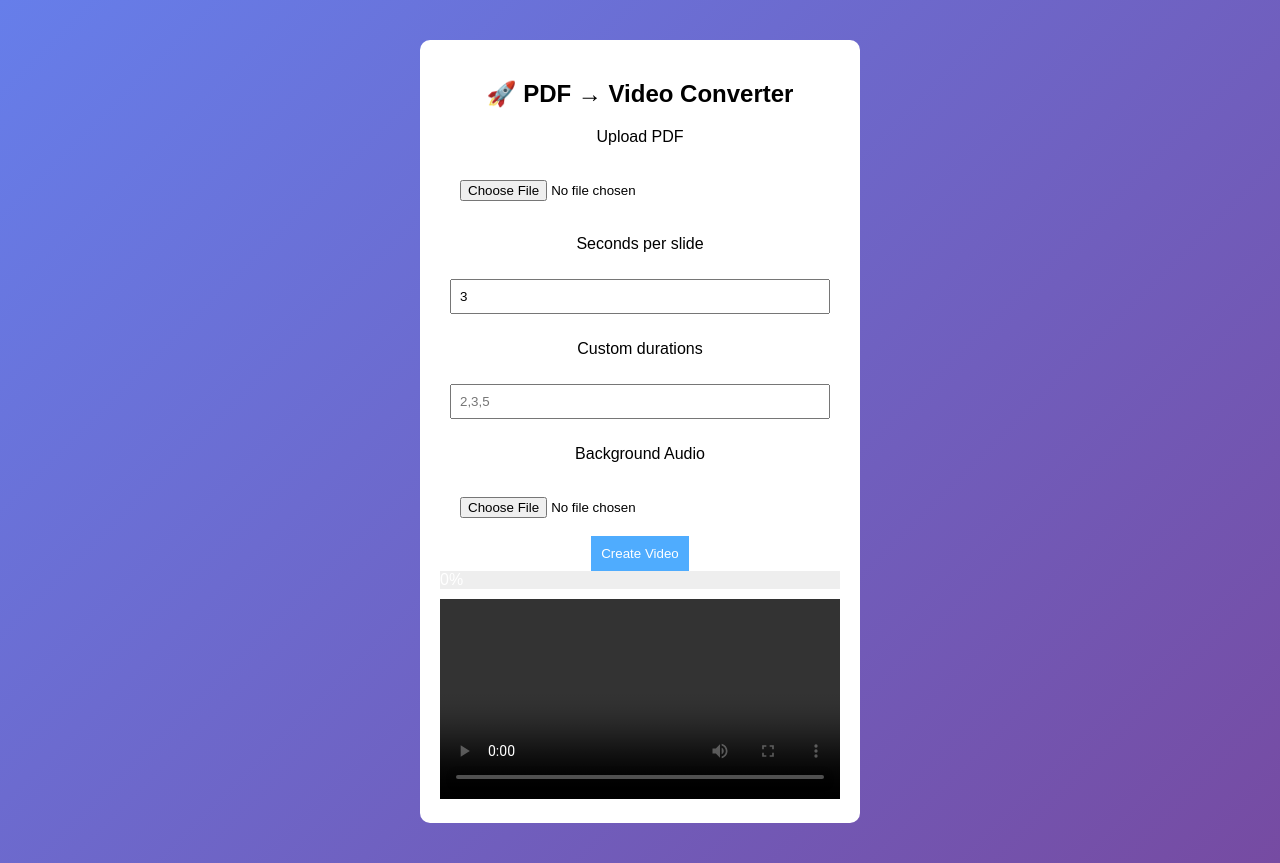
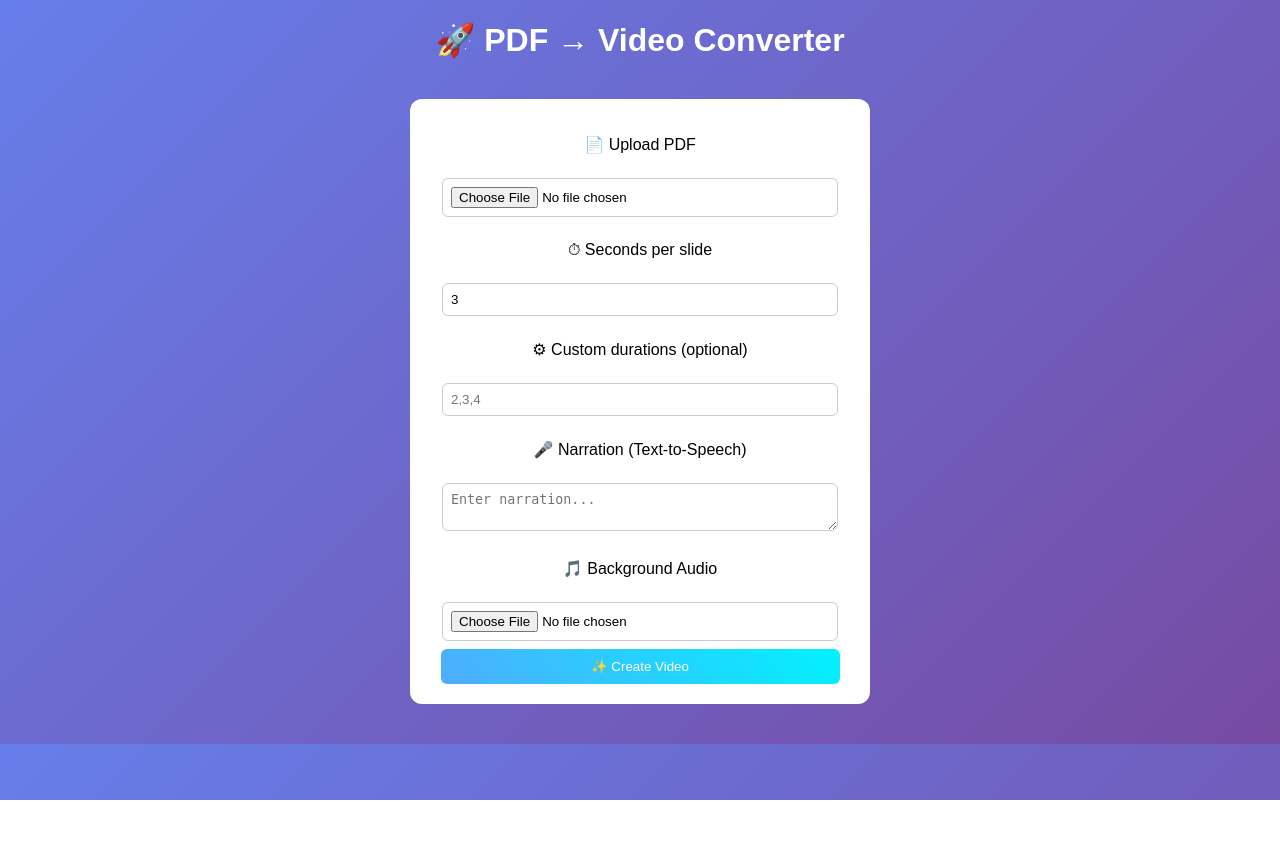
Before and after one commit to sanskrutisawant2006-pixel/pdf-to-video-converter, a Flask app: page / in a window 1280 px wide. After the commit the page ends 800 px from the top, so only its background shows below. Run offline with Flask 3, Linux system fonts and the light colour scheme.

Commit message:
Update index.html

```diff
--- a/templates/index.html
+++ b/templates/index.html
@@ -5,117 +5,136 @@
 
 <style>
 body {
+    text-align: center;
     font-family: Arial;
     background: linear-gradient(135deg, #667eea, #764ba2);
-    text-align: center;
-}
-
-.container {
-    background: white;
-    width: 400px;
-    margin: 40px auto;
-    padding: 20px;
-    border-radius: 10px;
-}
-
-input {
-    width: 90%;
-    margin: 10px;
-    padding: 8px;
-}
-
-button {
-    padding: 10px;
-    background: #4facfe;
-    border: none;
     color: white;
 }
 
-.progress {
-    width: 100%;
-    background: #eee;
+/* main box */
+.container {
+    background: white;
+    color: black;
+    width: 420px;
+    margin: 40px auto;
+    padding: 20px;
+    border-radius: 12px;
 }
 
-.progress-bar {
-    width: 0%;
-    background: #4facfe;
+/* inputs */
+input, textarea {
+    width: 90%;
+    padding: 8px;
+    margin: 8px 0;
+    border-radius: 6px;
+    border: 1px solid #ccc;
+}
+
+/* button */
+button {
+    padding: 10px;
+    width: 95%;
+    background: linear-gradient(45deg, #4facfe, #00f2fe);
+    border: none;
+    color: white;
+    border-radius: 6px;
+    cursor: pointer;
+}
+
+button:hover {
+    opacity: 0.9;
+}
+
+/* loader */
+#loader {
+    display: none;
+    position: fixed;
+    z-index: 999;
+    left: 0;
+    top: 0;
+    width: 100%;
+    height: 100%;
+    background: #0f172a;
     color: white;
 }
 
+/* spinner */
+.spinner {
+    margin: 200px auto;
+    border: 6px solid #ccc;
+    border-top: 6px solid #00c6ff;
+    border-radius: 50%;
+    width: 60px;
+    height: 60px;
+    animation: spin 1s linear infinite;
+}
+
+@keyframes spin {
+    100% { transform: rotate(360deg); }
+}
+
+/* video */
 video {
-    width: 100%;
-    margin-top: 10px;
+    margin-top: 20px;
+    width: 90%;
+    border-radius: 10px;
 }
 </style>
+
+<script>
+function showLoader() {
+    document.getElementById("loader").style.display = "block";
+    document.getElementById("status").innerText = "Processing PDF...";
+}
+</script>
+
 </head>
 
 <body>
 
+<h1>🚀 PDF → Video Converter</h1>
+
 <div class="container">
 
-<h2>🚀 PDF → Video Converter</h2>
+<form method="POST" enctype="multipart/form-data" onsubmit="showLoader()">
 
-<form id="form">
+<p>📄 Upload PDF</p>
+<input type="file" name="pdf" required>
 
-<p>Upload PDF</p>
-<input type="file" name="file">
+<p>⏱ Seconds per slide</p>
+<input type="number" name="duration" value="3">
 
-<p>Seconds per slide</p>
-<input type="number" name="default_duration" value="3">
+<p>⚙ Custom durations (optional)</p>
+<input type="text" name="custom_durations" placeholder="2,3,4">
 
-<p>Custom durations</p>
-<input type="text" name="durations" placeholder="2,3,5">
+<p>🎤 Narration (Text-to-Speech)</p>
+<textarea name="narration" placeholder="Enter narration..."></textarea>
 
-<p>Background Audio</p>
+<p>🎵 Background Audio</p>
 <input type="file" name="audio">
 
-<button type="button" onclick="startProcess()">Create Video</button>
+<br>
+<button type="submit">✨ Create Video</button>
 
 </form>
 
-<div class="progress">
-<div id="bar" class="progress-bar">0%</div>
-</div>
+<!-- RESULT -->
+{% if message %}
+<h2>{{ message }}</h2>
 
-<video id="video" controls></video>
-
-<a id="download" href="/download" style="display:none;">Download</a>
+<video controls>
+    <source src="{{ url_for('static', filename=video) }}" type="video/mp4">
+</video>
+{% endif %}
 
 </div>
 
-<script>
-function startProcess() {
-
-let formData = new FormData(document.getElementById("form"));
-
-fetch("/start", {
-    method: "POST",
-    body: formData
-});
-
-let interval = setInterval(() => {
-
-fetch("/progress")
-.then(res => res.json())
-.then(data => {
-
-let bar = document.getElementById("bar");
-
-bar.style.width = data.value + "%";
-bar.innerHTML = data.value + "%";
-
-if (data.value >= 100) {
-clearInterval(interval);
-
-document.getElementById("video").src = "/download";
-document.getElementById("download").style.display = "block";
-}
-
-});
-
-}, 1000);
-}
-</script>
+<!-- LOADER -->
+<div id="loader">
+    <h2 id="status">Processing Video... ⏳</h2>
+    <div class="spinner"></div>
+    <p>Please wait, this may take a few seconds</p>
+</div>
 
 </body>
 </html>
```
